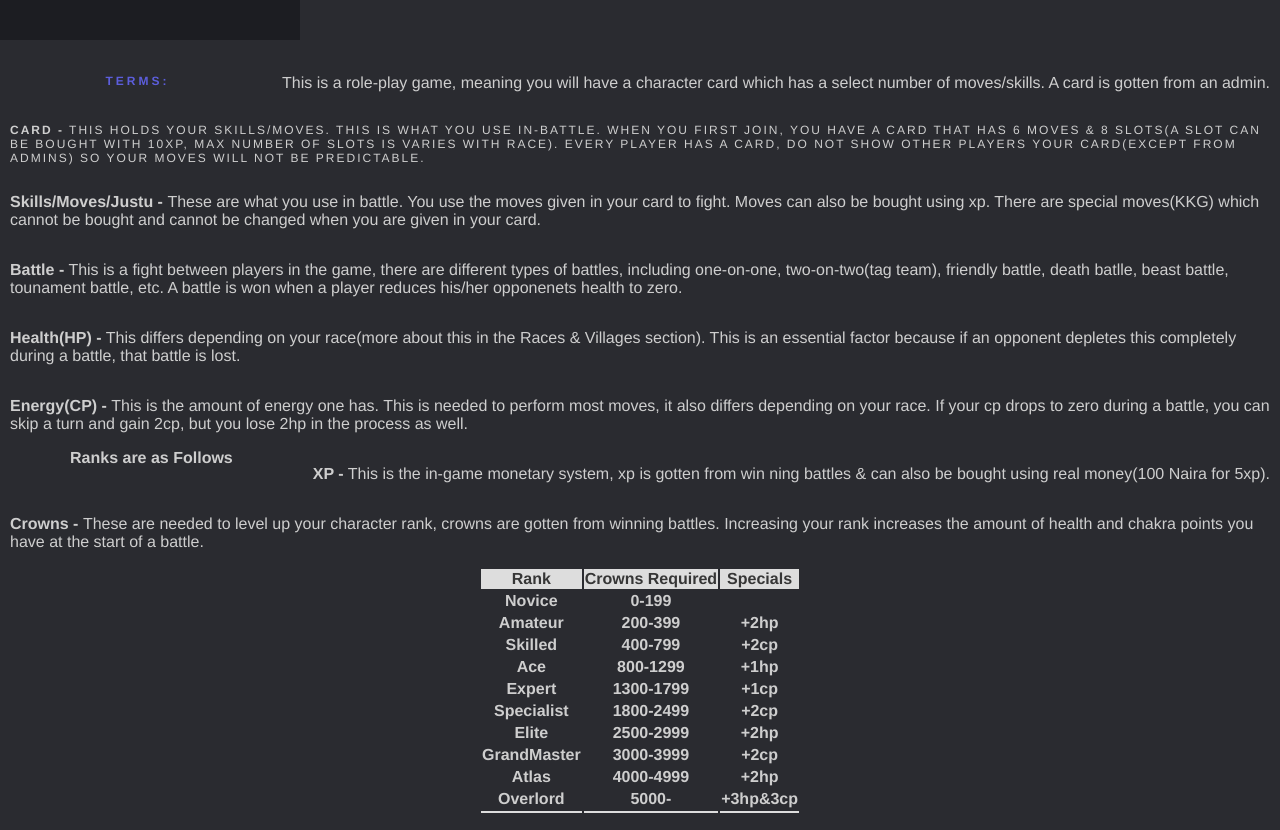
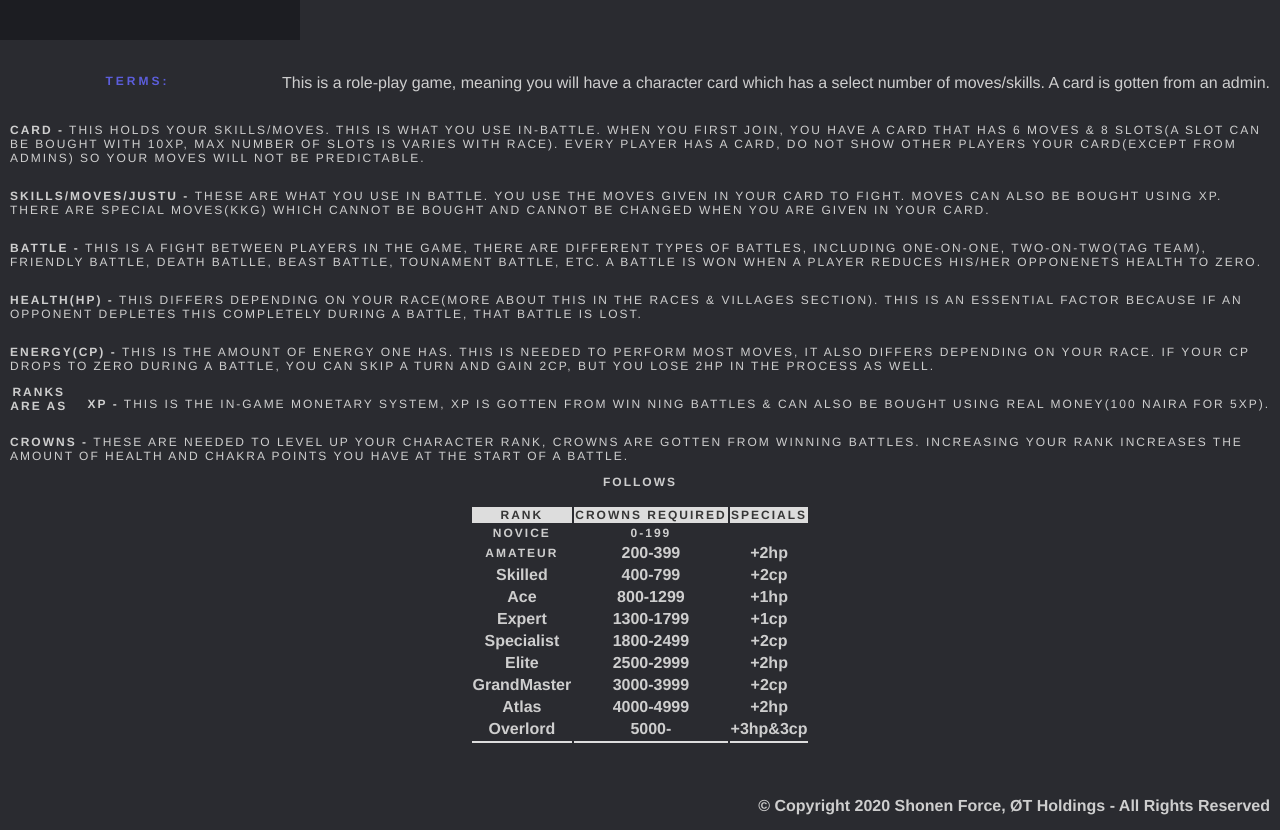
Before and after one commit to shonenforcerpg/shonenforcerpg.github.io, a plain HTML site: page howtoplay.html in a window 1280 px wide. Shown: the part 760-1590 px from the top of the page. Drawn offline with Linux system fonts and the light colour scheme.

Commit message:
Update howtoplay.html

```diff
--- a/howtoplay.html
+++ b/howtoplay.html
@@ -145,41 +145,41 @@ th {
             This is a role-play game, meaning you will have a character card which has a select number of moves/skills. A card is gotten from an admin.
     </p>
     <span class="bp-header__present"><h4 align="center">Terms:</h4></span>
-    <p class="dummy-heading">
+    <p class="dummy-heading" >
         <b> Card -</b> This holds your skills/moves. This is what you use in-battle. When you first join, you have a card that has 6 moves & 8 slots(a slot can be bought with 10xp, max number of slots is varies with race). Every player has a card, do not show other players your card(except from admins) so your moves will not be predictable.
     </p>
-    <p>
+    <p class="dummy-heading">
         <b>Skills/Moves/Justu - </b>These are what you use in battle. You use the moves given in your card to fight. Moves can also be bought using xp. There are special moves(KKG) which cannot be bought and cannot be changed when you are given in your card.
-    </p>
-    <p>
+    </p class="dummy-heading">
+    <p class="dummy-heading">
       <b>  Battle -</b> This is a fight between players in the game, there are different types of battles, including one-on-one, two-on-two(tag team), friendly battle, death batlle, beast battle, tounament battle, etc. A battle is won when a player reduces his/her opponenets health to zero.
     </p>
-    <p>
+    <p class="dummy-heading">
         <b> Health(HP) -</b> This differs depending on your race(more about this in the Races & Villages section). This is an essential factor because if an opponent depletes this completely during a battle, that battle is lost.
     </p>
-    <p>
+    <p class="dummy-heading">
         <b>   Energy(CP) - </b>This is the amount of energy one has. This is needed to perform most moves, it also differs depending on your race. If your cp drops to zero during a battle, you can skip a turn and gain 2cp, but you lose 2hp in the process as well.
     </p>
-    <p>
+    <p class="dummy-heading">
        <b> XP -</b> This is the in-game monetary system, xp is gotten from win ning battles & can also be bought using real money(100 Naira for 5xp).
     </p>
-    <p>
+    <p class="dummy-heading">
         <b>Crowns - </b>  These are needed to level up your character rank, crowns are gotten from winning battles. Increasing your rank increases the amount of health and chakra points you have at the start of a battle.
-    </p>
-    <h4 align="center"><b>Ranks are as Follows</h4>
+    </p class="dummy-heading">
+    <h4 align="center" class="dummy-heading"><b>Ranks are as Follows</h4>
 <table align="center">
     <tr>
-        <th>Rank</th>
-        <th>Crowns Required</th>
-        <th>Specials</th>
+        <th class="dummy-heading">Rank</th>
+        <th class="dummy-heading">Crowns Required</th>
+        <th class="dummy-heading">Specials</th>
     </tr>
     <tr>
-        <td>Novice</td>
-        <td>0-199</td>
-        <td></td>
+        <td class="dummy-heading">Novice</td>
+        <td class="dummy-heading">0-199</td>
+        <td class="dummy-heading"></td>
     </tr>
     <tr>
-        <td>Amateur</td>
+        <td class="dummy-heading">Amateur</td>
         <td>200-399</td>
         <td>+2hp</td>
     </tr>
```
